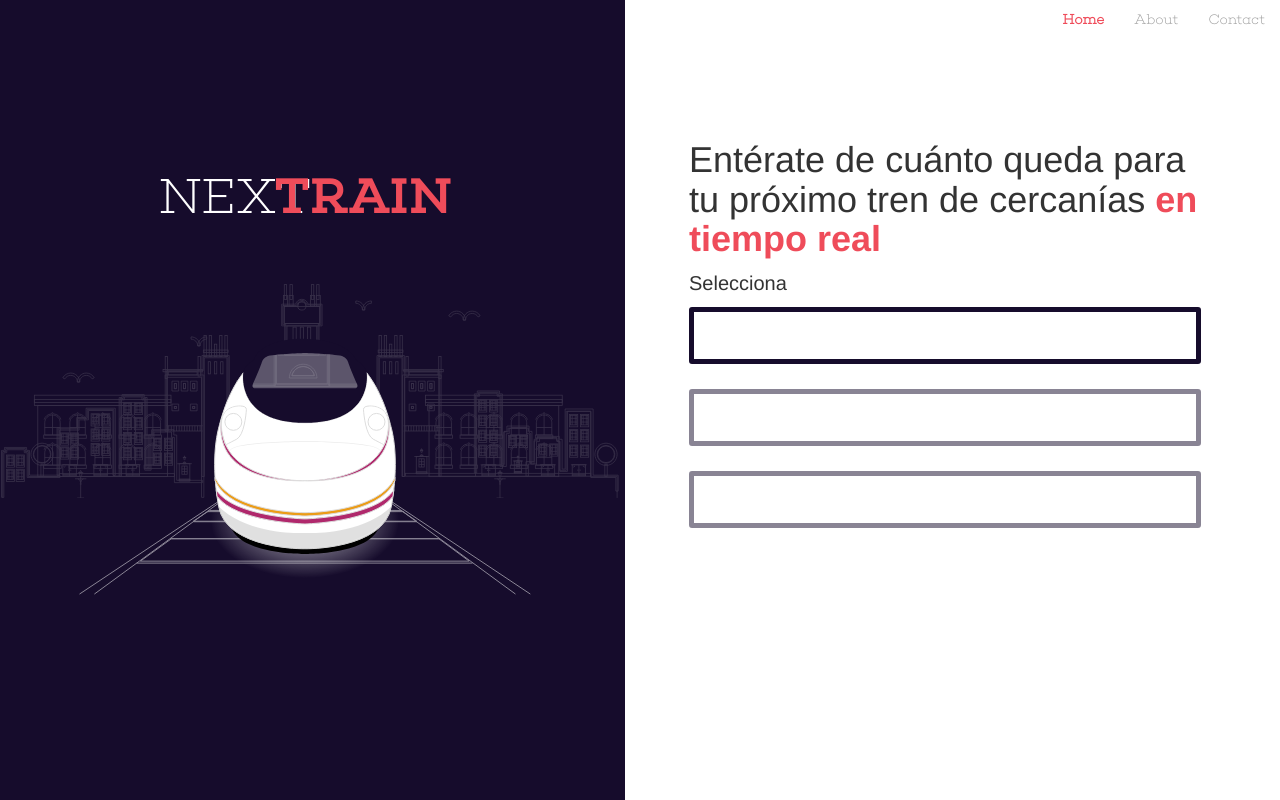
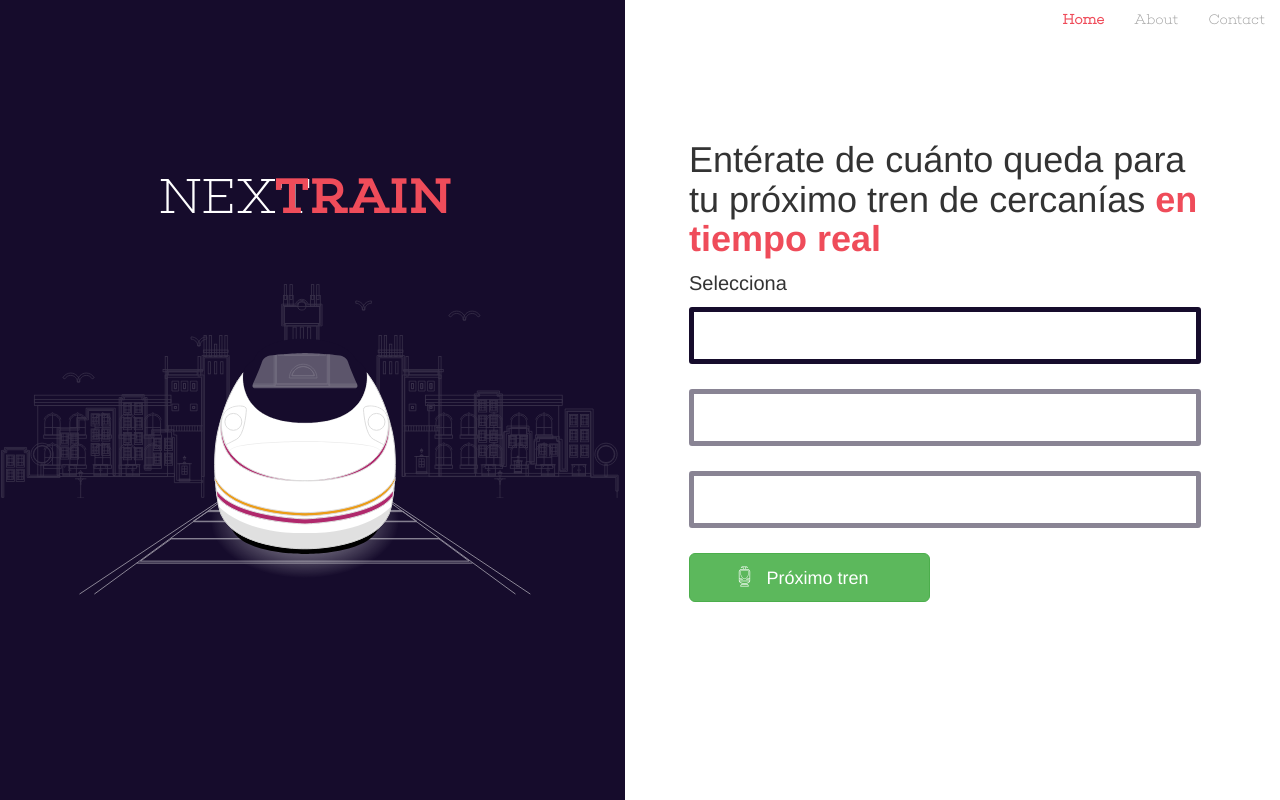
Before and after one commit to jorgeas80/cercanias-web, a plain HTML site: page index.html in a window 1280 px wide. Drawn offline with nearby package versions, Linux system fonts and the light colour scheme; no server answers.

Commit message:
Added button to index and tags directory to ignore list

```diff
--- a/index.html
+++ b/index.html
@@ -74,6 +74,14 @@
             <option value="" disabled selected>Destino</option>
           </select>
         </div>
+
+        <div class="row">
+            <div class="col-md-6 col-xs-12">
+                <a href="#" class="btn btn-default btn-lg btn-success"><span class="flaticon flaticon-transport544" aria-hidden="true"></span> Próximo tren</a>
+            </div>
+        </div>
+
+
       </form>
       </div><!-- End Right -->
 
```
Also changed, not shown: 1 other file.
